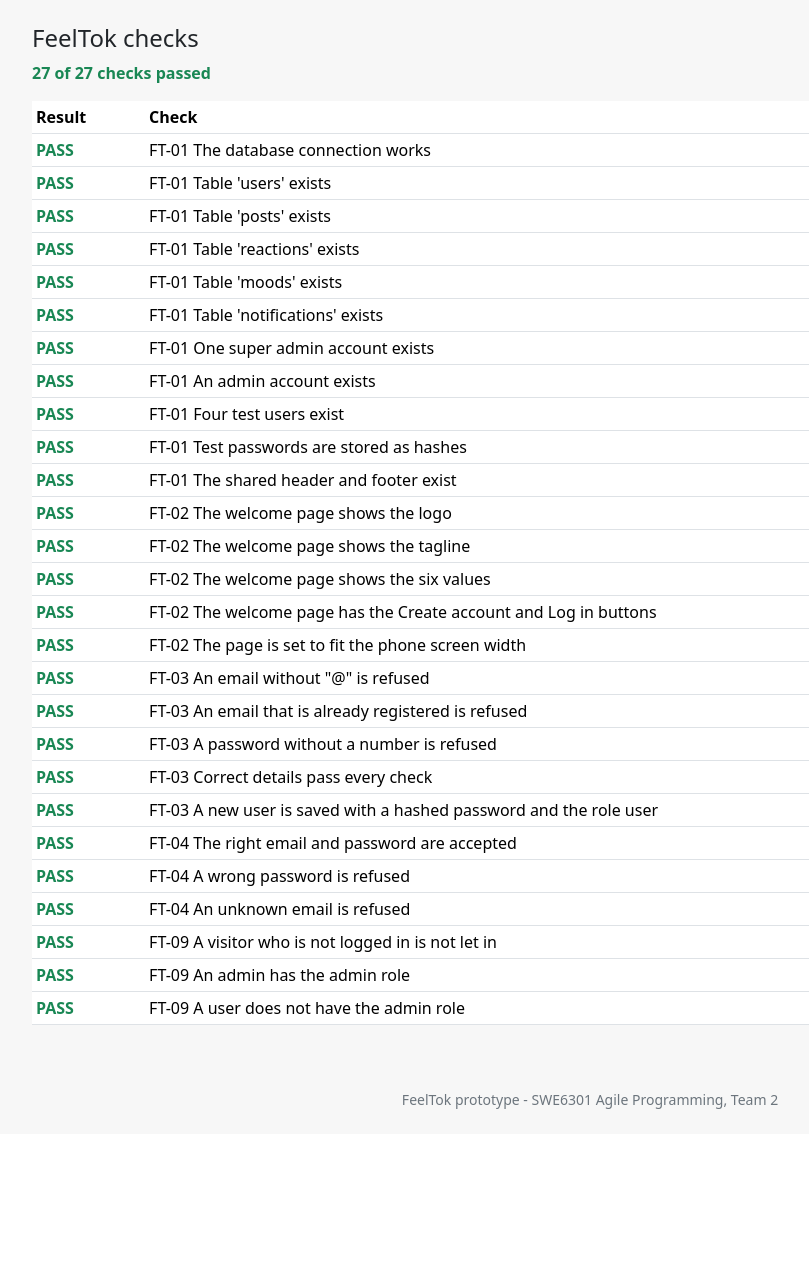
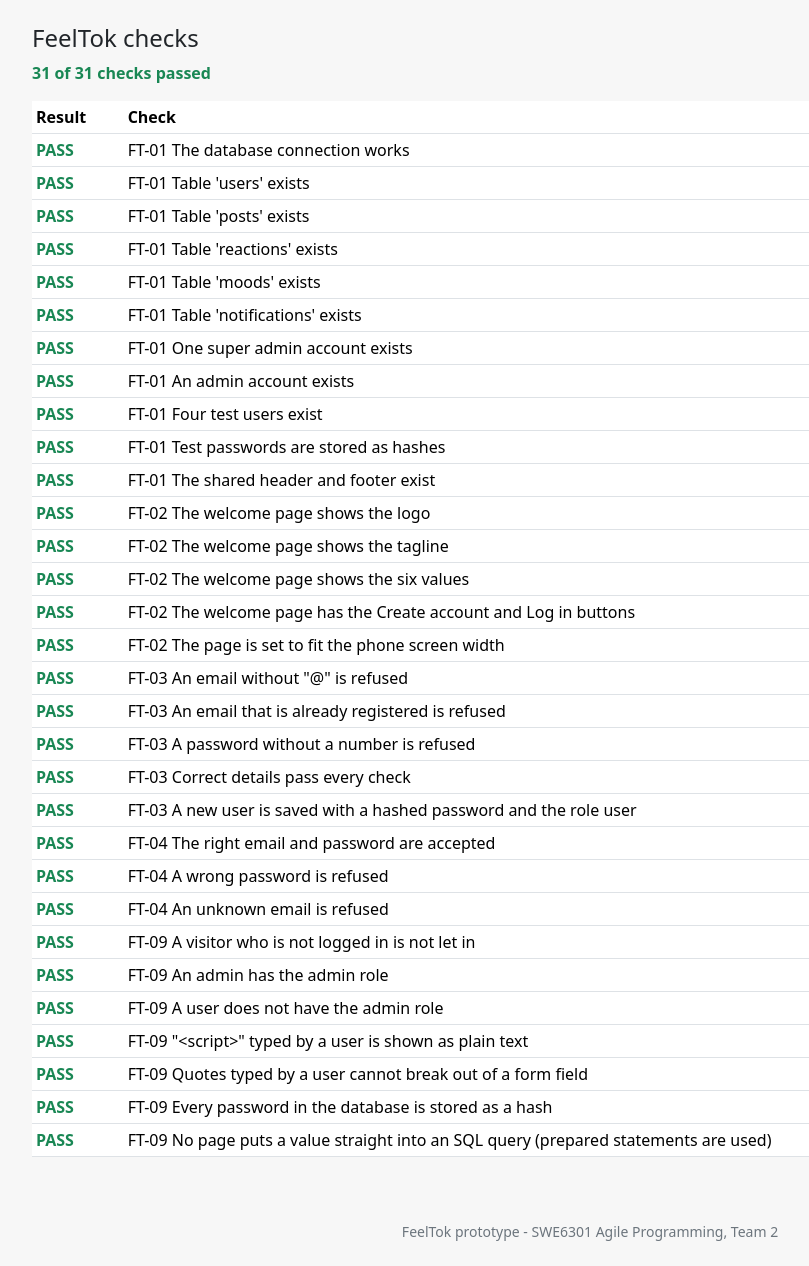
Before and after one commit to Akshat-G-Dev/feeltok, a PHP site: page /feeltok/tests/tests.php in a window 1280 px wide. Shown: the part 63-1329 px from the top of the page, without its empty margins (50-859 px from the left). Before the commit the page ends 1172 px from the top, so only its background shows below. Run offline with PHP 8.4, Linux system fonts and the light colour scheme; data comes from the database, SQL or seed files in the repository.

Commit message:
FEEL-16 FT-09 Show user text safely on every page and check the queries

```diff
--- a/home.php
+++ b/home.php
@@ -7,7 +7,7 @@ $title = 'Home';
 require __DIR__ . '/includes/header.php';
 ?>
 <div class="text-center">
-    <h1 class="h3">Hello, <?= htmlspecialchars($_SESSION['name']) ?></h1>
+    <h1 class="h3">Hello, <?= e($_SESSION['name']) ?></h1>
     <p class="lead">Welcome to FeelTok.</p>
 </div>
 <?php require __DIR__ . '/includes/footer.php'; ?>
--- a/includes/header.php
+++ b/includes/header.php
@@ -1,6 +1,7 @@
 <?php
 // Shared top of every page. Set $title before including this file.
 require_once __DIR__ . '/config.php';
+require_once __DIR__ . '/security.php';
 $title = $title ?? 'FeelTok';
 ?>
 <!DOCTYPE html>
@@ -8,7 +9,7 @@ $title = $title ?? 'FeelTok';
 <head>
     <meta charset="utf-8">
     <meta name="viewport" content="width=device-width, initial-scale=1">
-    <title><?= htmlspecialchars($title) ?> - FeelTok</title>
+    <title><?= e($title) ?> - FeelTok</title>
     <link rel="icon" href="<?= BASE_URL ?>/assets/img/icon.png">
     <link rel="stylesheet" href="<?= BASE_URL ?>/assets/vendor/bootstrap/css/bootstrap.min.css">
     <link rel="stylesheet" href="<?= BASE_URL ?>/assets/css/style.css">
--- /dev/null
+++ b/includes/security.php
@@ -0,0 +1,6 @@
+<?php
+// FT-09 Safe output: a text typed by a user is always shown as plain text, never run as HTML.
+function e(?string $text): string
+{
+    return htmlspecialchars($text ?? '', ENT_QUOTES | ENT_SUBSTITUTE, 'UTF-8');
+}
--- a/index.php
+++ b/index.php
@@ -22,7 +22,7 @@ require __DIR__ . '/includes/header.php';
     <div class="row g-2 mb-4">
         <?php foreach ($values as $key => $name): ?>
             <div class="col-6 col-md-4">
-                <div class="value-card value-<?= $key ?>"><?= $name ?></div>
+                <div class="value-card value-<?= $key ?>"><?= e($name) ?></div>
             </div>
         <?php endforeach; ?>
     </div>
--- a/login.php
+++ b/login.php
@@ -31,12 +31,12 @@ require __DIR__ . '/includes/header.php';
 <div class="form-page mx-auto">
     <h1 class="h3 mb-3">Log in</h1>
     <?php if ($error): ?>
-        <div class="alert alert-danger" role="alert"><?= $error ?></div>
+        <div class="alert alert-danger" role="alert"><?= e($error) ?></div>
     <?php endif; ?>
     <form method="post" novalidate>
         <div class="mb-3">
             <label for="email" class="form-label">Email</label>
-            <input type="email" id="email" name="email" class="form-control" value="<?= htmlspecialchars($email) ?>" required>
+            <input type="email" id="email" name="email" class="form-control" value="<?= e($email) ?>" required>
         </div>
         <div class="mb-4">
             <label for="password" class="form-label">Password</label>
--- a/register.php
+++ b/register.php
@@ -26,7 +26,7 @@ if ($_SERVER['REQUEST_METHOD'] === 'POST') {
 // Bootstrap classes and message for one field
 function field_state(array $errors, string $field): array
 {
-    return isset($errors[$field]) ? [' is-invalid', '<div class="invalid-feedback">' . $errors[$field] . '</div>'] : ['', ''];
+    return isset($errors[$field]) ? [' is-invalid', '<div class="invalid-feedback">' . e($errors[$field]) . '</div>'] : ['', ''];
 }
 
 $title = 'Create account';
@@ -42,13 +42,13 @@ require __DIR__ . '/includes/header.php';
         <div class="mb-3">
             <label for="name" class="form-label">Name</label>
             <input type="text" id="name" name="name" class="form-control<?= $nameClass ?>" maxlength="30"
-                   value="<?= htmlspecialchars($name) ?>" required>
+                   value="<?= e($name) ?>" required>
             <?= $nameError ?>
         </div>
         <div class="mb-3">
             <label for="email" class="form-label">Email</label>
             <input type="email" id="email" name="email" class="form-control<?= $emailClass ?>"
-                   value="<?= htmlspecialchars($email) ?>" required>
+                   value="<?= e($email) ?>" required>
             <?= $emailError ?>
         </div>
         <div class="mb-3">
@@ -59,7 +59,7 @@ require __DIR__ . '/includes/header.php';
         </div>
         <div class="mb-4">
             <label for="story" class="form-label">Your story (optional)</label>
-            <textarea id="story" name="story" class="form-control<?= $storyClass ?>" rows="3" maxlength="300"><?= htmlspecialchars($story) ?></textarea>
+            <textarea id="story" name="story" class="form-control<?= $storyClass ?>" rows="3" maxlength="300"><?= e($story) ?></textarea>
             <?= $storyError ?>
         </div>
         <div class="d-grid">
--- a/tests/tests.php
+++ b/tests/tests.php
@@ -76,6 +76,23 @@ $_SESSION = ['user_id' => 3, 'role' => 'user'];
 check('FT-09 A user does not have the admin role', !has_role('admin', 'super_admin'));
 $_SESSION = $saved_session;
 
+// FT-09 safe output and safe queries
+require_once __DIR__ . '/../includes/security.php';
+check('FT-09 "<script>" typed by a user is shown as plain text', e('<script>alert(1)</script>') === '&lt;script&gt;alert(1)&lt;/script&gt;');
+check('FT-09 Quotes typed by a user cannot break out of a form field', e('" onfocus="alert(1)') === '&quot; onfocus=&quot;alert(1)');
+$plain = 0;
+foreach ($db->query('SELECT password FROM users') as $user) {
+    $plain += password_get_info($user['password'])['algoName'] === 'unknown' ? 1 : 0;
+}
+check('FT-09 Every password in the database is stored as a hash', $plain === 0);
+$unsafe = [];
+foreach (array_merge(glob(__DIR__ . '/../*.php'), glob(__DIR__ . '/../includes/*.php')) as $file) {
+    if (preg_match('/->query\(\s*(\$|"[^"]*\$)/', file_get_contents($file))) {
+        $unsafe[] = basename($file);
+    }
+}
+check('FT-09 No page puts a value straight into an SQL query (prepared statements are used)', $unsafe === []);
+
 $passed = count(array_filter($results, fn($r) => $r[1]));
 $total = count($results);
 
@@ -99,7 +116,7 @@ require __DIR__ . '/../includes/header.php';
         <?php foreach ($results as [$name, $ok]): ?>
             <tr>
                 <td class="fw-bold <?= $ok ? 'text-success' : 'text-danger' ?>"><?= $ok ? 'PASS' : 'FAIL' ?></td>
-                <td><?= htmlspecialchars($name) ?></td>
+                <td><?= e($name) ?></td>
             </tr>
         <?php endforeach; ?>
         </tbody>
```
Also changed, not shown: README.md.
